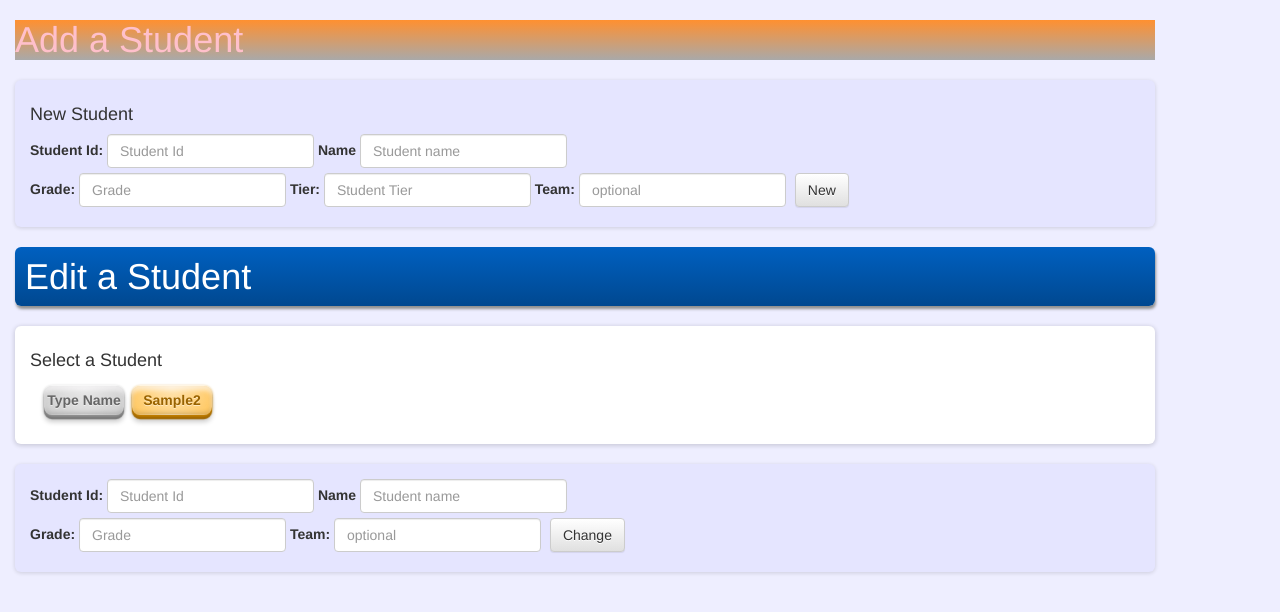
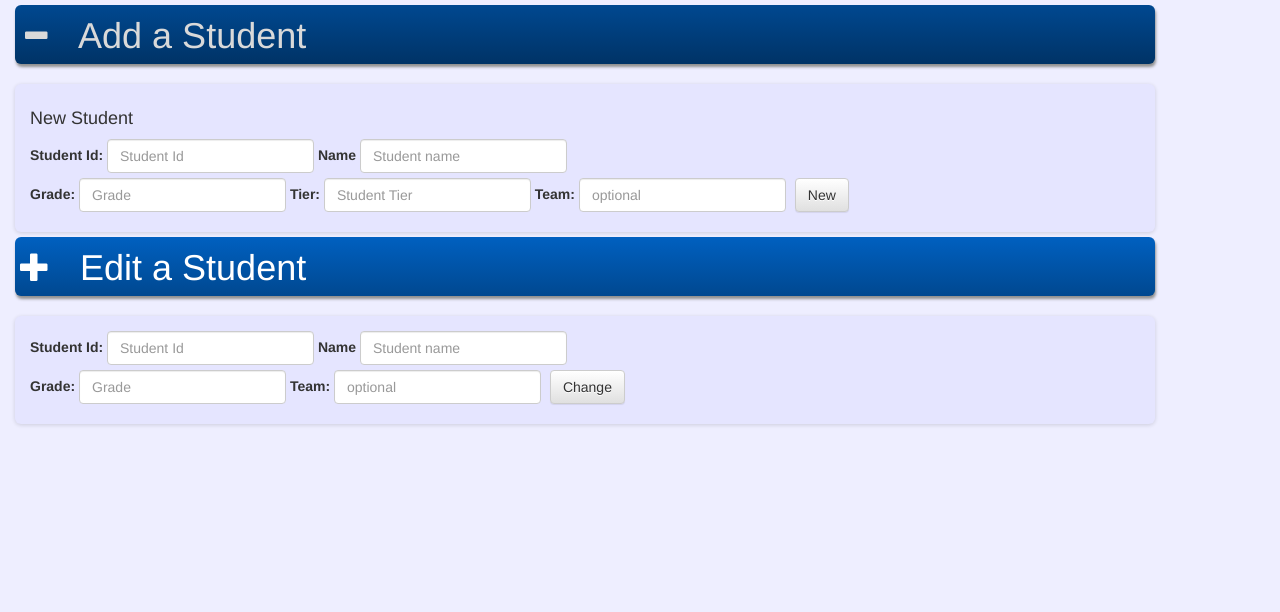
Before and after one commit to Karl74/Interventionist, a plain HTML site: page public/student.html in a window 1280 px wide. Both pictures are taken after a click on the element "Add a Student". Drawn offline with nearby package versions, Linux system fonts and the light colour scheme.

Commit message:
accordion functions working

```diff
--- a/public/app/app.js
+++ b/public/app/app.js
@@ -1,38 +1,40 @@
 $(document).ready(function(){
   console.log("It's alive!!!!!");
-$(".pill").on("click", function(){
-  console.log("Hola Marianita, ¿Estas leyendo?");
-});
-
-});//End of document get ready
-
-$(".head").on("click", function(){
-console.log($(event.target).data("color"));
-if($(event.target).data("color") == "white"){
-  console.log("It is white!!!");
-  $(event.target).data("color", "red");
-  $(event.target).attr("class","active");
-  $("#addStudentBox").css("display", "block");
-} else {
-  console.log("it is red");
-    $(event.target).data("color", "white");
-    $(event.target).attr("class", "window-title accordion");
-    $("#addStudentBox").css("display", "none");
-}
-console.log($(event.target).data("color"));
 
 
 
-    // this.classList.toggle("active")
-
-    // $(event.target) returns the children????
-      // this.classList.toggle returns the head class
-
-
+$(".headBar").on("click", function(){
+  if($(event.target).data("status") == "contracted"){
+    expandChild($(event.target));
+} else if($(event.target).data("status") == "expanded"){
+    contractChild($(event.target));
+}
 });
 
+// Expand a child
+      //   change the status at the buttonbar
+      //   change the bar class
+      //   change the display of the child
+function expandChild(bar){
+  bar.data("status", "expanded");
+  bar.attr("class", "childExpanded");
+  bar.parent().next().css("display", "block");
+  bar.children().attr("class", "glyphicon glyphicon-minus");
+}
 
-var studentApp = {
+function contractChild(bar){
+  bar.data("status", "contracted");
+  bar.attr("class", "window-title expander");
+  bar.parent().next().css("display", "none");
+  bar.children().attr("class", "glyphicon glyphicon-plus");
+}
+
+// $(".headBar").on("click", function(){
+//   expandChild($(event.target));
+// });
+
+});//End of document get ready
+// var studentApp = {
 // function to display the "New Student form"
 // function to close the "New Student form"
 // event handler for add a student
@@ -70,9 +72,4 @@ var studentApp = {
 // function to inform the user that the student info was updated
 // handler event for change button
 
-
-
-
-
-
-}
+// }
--- a/public/css/master.css
+++ b/public/css/master.css
@@ -5,39 +5,40 @@ body{
 
 .window-title{
   height: 59px;
+  width: 100%;
+  text-align: left;
   color:white;
-  border-radius:6px;
+  border-radius:6px !important;
   background-image: linear-gradient(#0060c0, #004890);
-  box-shadow: 1px 3px 3px #909090;
-  padding: 10px;
+  box-shadow: 1px 3px 3px #909090 !important;
+  padding: 5px;
+  border: 0px;
+  font-size: 36px;
 }
 
-.pill-box, .list-box{
-  margin-top: 20px;
-  padding: 15px;
-  border-radius: 6px;
-  background-color: #fff;
-  /*background-image: linear-gradient(#e6e6e6, #cccccc);*/
-  box-shadow: 0 1px 4px 1px rgba(0, 0, 0, 0.14);
+.glyphicon{
+  font-size: 30px;
 }
 
+.headBar{
+  display: inline;
+}
+
+button {
+  margin-top:5px;
+}
 .list-box{
   min-height: 300px;
   display: flex;
   flex-direction: column;
 }
+
 .form-box{
   margin-top: 20px;
   padding: 15px;
   border-radius: 6px;
   background-color: #e5e5ff;
   box-shadow: 0 1px 4px 0px rgba(0, 0, 0, 0.14);
-}
-
-.pill-display{
-  margin: 10px;
-  display:flex;
-  flex-wrap: wrap;
 }
 
 .adddata-box{
@@ -54,7 +55,27 @@ body{
   padding-bottom: 10px;
 }
 
+.btn{
+  margin:5px;
+}
+
 .section-title{}
+
+/* == PILLS STYLE ============================================= */
+.pill-box, .list-box{
+    margin-top: 20px;
+    padding: 15px;
+    border-radius: 6px;
+    background-color: #fff;
+    /*background-image: linear-gradient(#e6e6e6, #cccccc);*/
+    box-shadow: 0 1px 4px 1px rgba(0, 0, 0, 0.14);
+  }
+
+.pill-display{
+    margin: 10px;
+    display:flex;
+    flex-wrap: wrap;
+  }
 
 .pill{
   margin:4px;
@@ -79,7 +100,6 @@ body{
             hsl(39, 100%, 40%) 0 .1em 3px,
             hsl(39, 100%, 30%) 0 .3em 1px, /* color border */ rgba(0,0,0,0.2) 0 .5em 5px;
   }
-
 
 .group-pill {
   color: hsl(88, 70%, 30%)!important;
@@ -126,17 +146,13 @@ body{
             hsl(208, 50%, 40%) 0 .3em 1px, /* color border */ rgba(0,0,0,0.2) 0 .5em 5px;
 }
 
+/*== END OF PILLS STYLE =========================================*/
+
 .input-label{}
 
 .section-subtitle{}
 
 #assign-grades{}
-
-.pill-display{
-  margin: 10px;
-  display:flex;
-  flex-wrap: wrap;
-}
 
 .adddata-box{
   margin-top: 15px;
@@ -148,7 +164,7 @@ body{
   padding-bottom: 10px;
 }
 
-/*apply on lessons html only*/
+/* ======== lessons html only=========================== */
 #counter{
   display: flex;
   justify-content:flex-start;
@@ -170,7 +186,6 @@ body{
   margin-right: 4px;
 }
 
-
 #performance{
   display: flex;
   justify-content:flex-start;
@@ -181,22 +196,33 @@ body{
   justify-content:flex-start;
 }
 
-.btn{
-  margin:5px;
+/*== EXPANDED PANNELS ===================================*/
+.childExpanded{
+  height: 59px;
+  width: 100%;
+  text-align: left;
+  color: #d9d9d9;
+  border-radius:6px;
+  background-image: linear-gradient(#004890, #003366);
+  box-shadow: 1px 3px 3px #909090;
+  padding: 5px;
+  border: 0px;
+  font-size: 36px;
 }
 
-.active{
-  color:pink;
-  background-image: linear-gradient(#ff9030, #a9a9a9);
+.expander:hover {
+  background-image: linear-gradient(#004890, #003366);
+  color:#d9d9d9;
 }
 
-.accordion:hover {
-  background-image: linear-gradient(#ff9030, #a9a9a9);
+.loadsContracted{
+  display: none;
 }
 
-.head{
-  color: red;
+.expander:focus{
+outline: 0;
 }
-#addStudentBox{
-  display: none;
+
+.childExpanded:focus{
+  outline: 0;
 }
--- a/public/student.html
+++ b/public/student.html
@@ -14,14 +14,17 @@
 
 </head>
 
+
 <body>
   <div class="container">
-    <div class="head">
-      <h1 class="window-title accordion" data-color="white">Add a Student</h1>
+    <div class="headBar">
+      <button class="window-title expander" data-status="contracted">
+        <span class="glyphicon glyphicon-plus"></span>
+        &nbsp Add a Student</button>
     </div>
 
     <!-- | A | ADD A NEW STUDENT FORM  -->
-    <div class="form-box" id="addStudentBox">
+    <div class="form-box loadsContracted">
       <div class="">
         <h4 class="section-title">New Student</h4>
       </div>
@@ -62,11 +65,13 @@
     <!-- End of New student form -->
 
     <!-- | B | EDIT A STUDENT SECTION  -->
-    <div class="">
-      <h1 class="window-title">Edit a Student</h1>
+    <div class="headBar">
+      <button class="window-title expander" data-status="contracted">
+        <span class="glyphicon glyphicon-plus"></span>
+        &nbsp Edit a Student</button>
     </div>
 
-    <div class="pill-box">
+    <div class="pill-box loadsContracted">
       <div class="">
         <h4 class=>Select a Student</h4>
       </div>
@@ -78,7 +83,7 @@
           Type Name
         </div>
         <div class="student-pill pill">
-          Sample2
+          Stu name
         </div>
       </div>
     </div>
```
